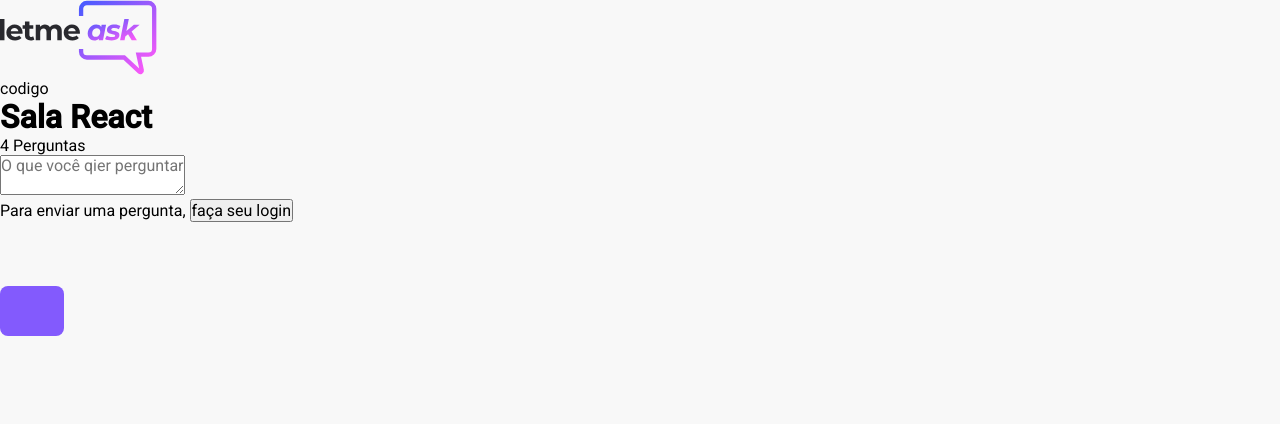
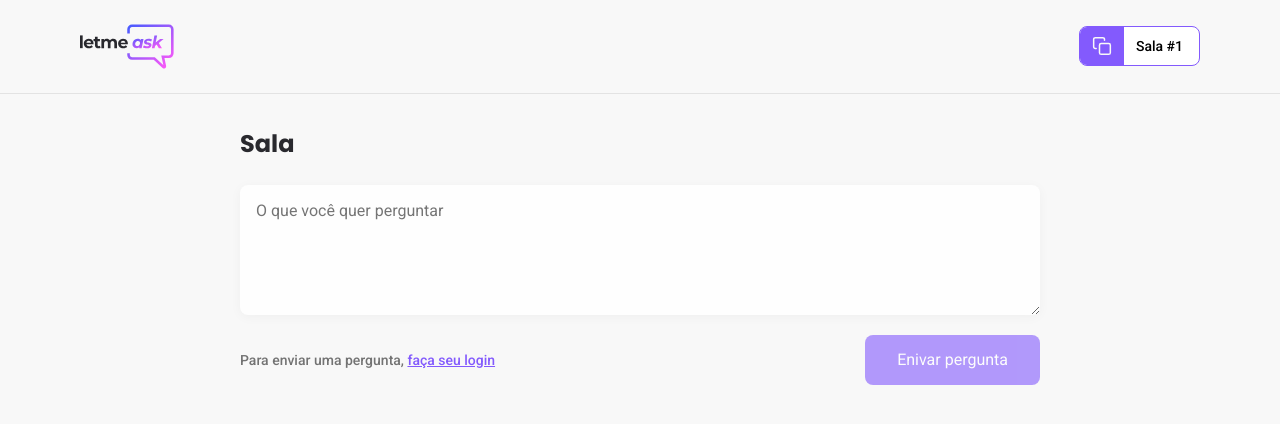
Before and after one commit to devMatheus-Cunha/nlw-letmeask, a React (Create React App) app: page /rooms/1 in a window 1280 px wide. Shown: the top 424 px of the page. Built offline with nearby package versions, Linux system fonts and the light colour scheme; no server answers; the database is empty.

Commit message:
day three part/2

```diff
--- a/src/components/Button/style.scss
+++ b/src/components/Button/style.scss
@@ -1,5 +1,4 @@
 .button {
-  margin-top: 64px;
   height: 50px;
   padding: 0 32px;
 
--- /dev/null
+++ b/src/components/RoomCode/index.tsx
@@ -0,0 +1,26 @@
+// Style
+import './style.scss'
+
+// Image
+import copyImage from '../../assets/img/copy.svg'
+
+//Type
+type RoomCodeProps= {
+  code: string
+}
+
+export function RoomCode(props: RoomCodeProps) {
+  // Functions
+  function copyRoomToClipboard() {
+    navigator.clipboard.writeText(props.code)
+  }
+
+  return (
+    <button className="room-code" onClick={copyRoomToClipboard}>
+      <div>
+        <img src={copyImage} alt="Copy room code" />
+      </div>
+      <span>Sala #{props.code}</span>
+    </button>
+  )
+}
--- /dev/null
+++ b/src/components/RoomCode/style.scss
@@ -0,0 +1,31 @@
+.room-code {
+  height: 40px;
+  border-radius: 8px;
+  overflow: hidden;
+
+  background: #fff;
+  border: 1px solid #835afd;
+  cursor: pointer;
+
+  display: flex;
+
+  div {
+    background: #835afd;
+    padding: 0 12px;
+    display: flex;
+    height: 100%;
+    justify-content: center;
+    align-items: center;
+  }
+
+  span {
+    display: block;
+    align-self: center;
+    flex: 1;
+    padding: 0 16px 0 12px;
+    width: 100%;
+    font-size: 14px;
+    font-weight: 500;
+  }
+
+}
--- a/src/pages/Room.tsx
+++ b/src/pages/Room.tsx
@@ -1,16 +1,109 @@
+import { useState, FormEvent, useEffect } from 'react'
+import { useParams } from 'react-router'
+
 // Images
 import logoImg from '../assets/img/logo.svg'
 
 // Components
 import { Button } from '../components/Button'
+import { RoomCode } from '../components/RoomCode'
+
+// Context
+import { useAuth } from '../hooks/useAuth'
+import { database } from '../services/firebase'
 
 // Style
 import '../styles/room.scss'
+
+// Type
+type RoomParams = {
+  id: string
+}
+
+type firebaseQuestions = Record<string, {
+  content: string,
+  author: {
+    name: string
+    avatar: string
+  },
+  isHighligted: boolean,
+  isAnswered: boolean
+}>
+
+type Question = {
+  id: string,
+  content: string,
+  author: {
+    name: string
+    avatar: string
+  },
+  isHighligted: boolean,
+  isAnswered: boolean
+}
 
 // -------------------------------------------------
 // Export Function
 // -------------------------------------------------
 export function Room() {
+  const params = useParams<RoomParams>()
+
+  // State
+  const [newQuestion, setNewQuestion] = useState('')
+  const [questions, setQuestions] = useState<Question[]>([])
+  const [title, setTitle] = useState('')
+  const { user } = useAuth()
+
+  useEffect(() => {
+    const roomRef = database.ref(`rooms/${params.id}`)
+
+    roomRef.on('value', room => {
+      const databaseRoom = room.val()
+      const firebaseQuestions: firebaseQuestions = databaseRoom.questions ?? {}
+
+      const parsedQuestions = Object.entries(firebaseQuestions).map(([key, value]) => {
+        return {
+          id: key,
+          content: value.content,
+          author: value.author,
+          isHighligted: value.isHighligted,
+          isAnswered: value.isAnswered
+        }
+      })
+      setTitle(databaseRoom.title)
+      setQuestions(parsedQuestions)
+    })
+  }, [params.id])
+
+  //Functions
+  async function handleCreateNewQuestion(event: FormEvent) {
+    event.preventDefault()
+
+    if (newQuestion.trim() === '') {
+      return
+    }
+
+    if (!user) {
+      throw new Error("Erro");
+    }
+
+    const question = {
+      content: newQuestion,
+      author: {
+        name: user.name,
+        avatar: user.avatar
+      },
+      isHighligted: false,
+      isAnswered: false
+    }
+
+    await database.ref(`rooms/${params.id}/questions`).push(question)
+
+    setNewQuestion('')
+  }
+
+
+
+
   // -------------------------------------------------
   // Render
   // -------------------------------------------------
@@ -19,22 +112,36 @@ export function Room() {
       <header>
         <div className="content">
           <img src={logoImg} alt="" />
-          <div>codigo</div>
+          <RoomCode code={params.id} />
         </div>
       </header>
 
       <main className="content">
         <div className="room-title">
-          <h1>Sala React</h1>
-          <span>4 Perguntas</span>
+          <h1>Sala {title}</h1>
+          {questions.length > 0 && <span>{questions.length} pergunta(s) </span>}
         </div>
-        <form action="">
-          <textarea placeholder="O que você qier perguntar" />
+        <form onSubmit={handleCreateNewQuestion}>
+          <textarea
+            placeholder="O que você quer perguntar"
+            onChange={event => setNewQuestion(event.target.value)}
+          />
           <div className="form-footer">
-            <span>Para enviar uma pergunta, <button>faça seu login</button></span>
-            <Button type="submit"/>
+            {user ? (
+              <div className="user-info">
+                <img src={user.avatar} alt={user.name} />
+                <span>{user.name}</span>
+              </div>
+            ) : (
+              <span>Para enviar uma pergunta, <button>faça seu login</button></span>
+            )}
+            <Button type="submit" disabled={!user} >Enivar pergunta</Button>
           </div>
         </form>
+
+        {
+
+        }
       </main>
     </div>
   )
--- a/src/styles/room.scss
+++ b/src/styles/room.scss
@@ -0,0 +1,99 @@
+#page-room {
+  header {
+    padding: 24px;
+    border-bottom: 1px solid #e3e3e3;
+
+    .content {
+      max-width: 1120px;
+      margin: 0 auto;
+      display: flex;
+      justify-content: space-between;
+      align-items: center;
+
+      >img {
+        max-height: 45px;
+      }
+    }
+  }
+
+  main {
+    max-width: 800px;
+    margin: 0 auto;
+
+    .room-title {
+      margin: 32px 0 24px;
+      display: flex;
+      align-items: center;
+
+      h1 {
+        font-family: 'Poppins', sans-serif;
+        font-size: 24px;
+        color: #29292e;
+      }
+
+      span {
+        margin-left: 16px;
+        background: #e559f9;
+        border-radius: 9999px;
+        padding: 8px 16px;
+        color: #fff;
+        font-weight: 500;
+        font-size: 14px;
+      }
+    }
+
+    form {
+      textarea {
+        width: 100%;
+        border: 0;
+        padding: 16px;
+        border-radius: 8px;
+        background: #fefefe;
+        box-shadow: 0 2px 12px rgba(0, 0, 0, 0.04);
+        resize: vertical;
+        min-height: 130px;
+      }
+
+      .form-footer {
+        display: flex;
+        justify-content: space-between;
+        align-items: center;
+        margin-top: 16px;
+
+        .user-info{
+          display: flex;
+          align-items: center;
+
+          img{
+            width: 32px;
+            height: 32px;
+            border-radius:50%;
+          }
+
+          > span{
+            margin-left: 8px;
+            color: #29292e;
+            font-weight: 500;
+            font-size: 14px;
+          }
+        }
+
+        span {
+          font-size: 14px;
+          color: #737373;
+          font-weight: 500;
+
+          button {
+            background: transparent;
+            border: 0;
+            color: #835AFD;
+            text-decoration: underline;
+            font-size: 14px;
+            font-weight: 500;
+            cursor: pointer;
+          }
+        }
+      }
+    }
+  }
+}
```
